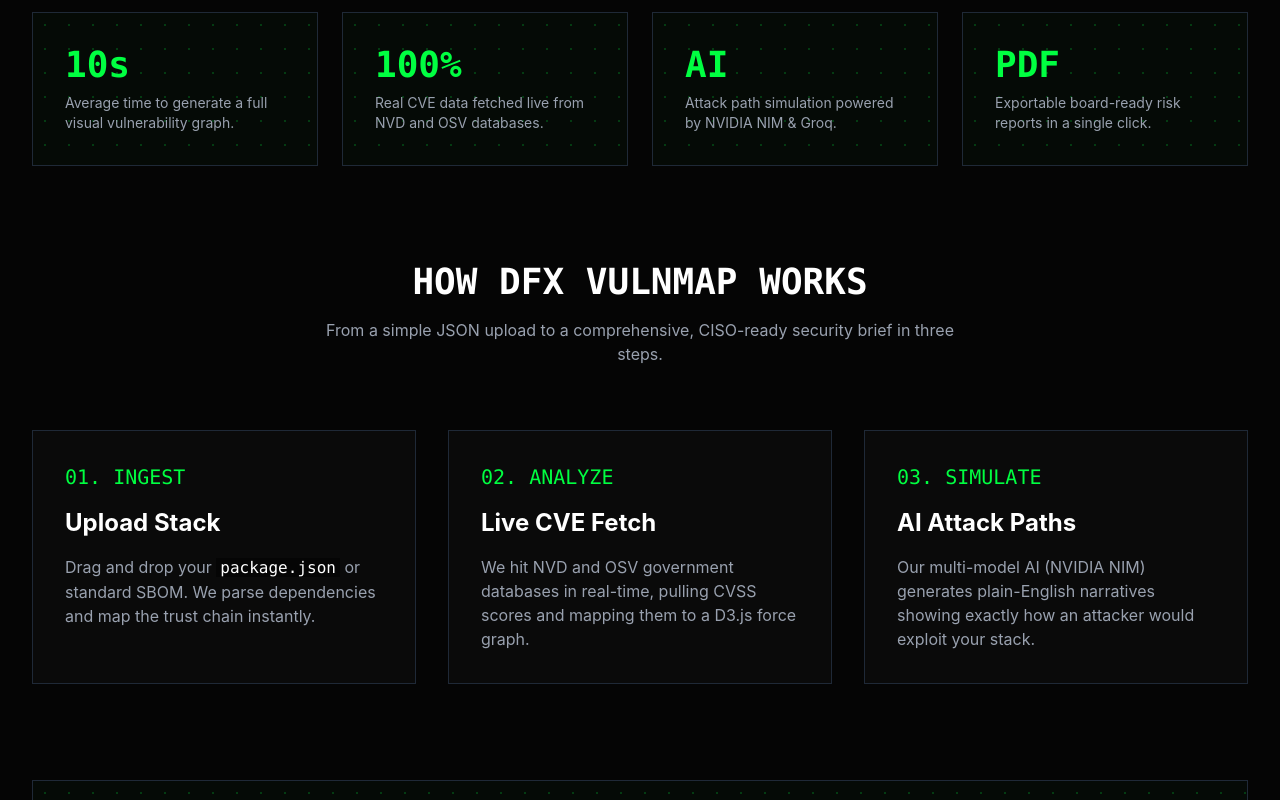
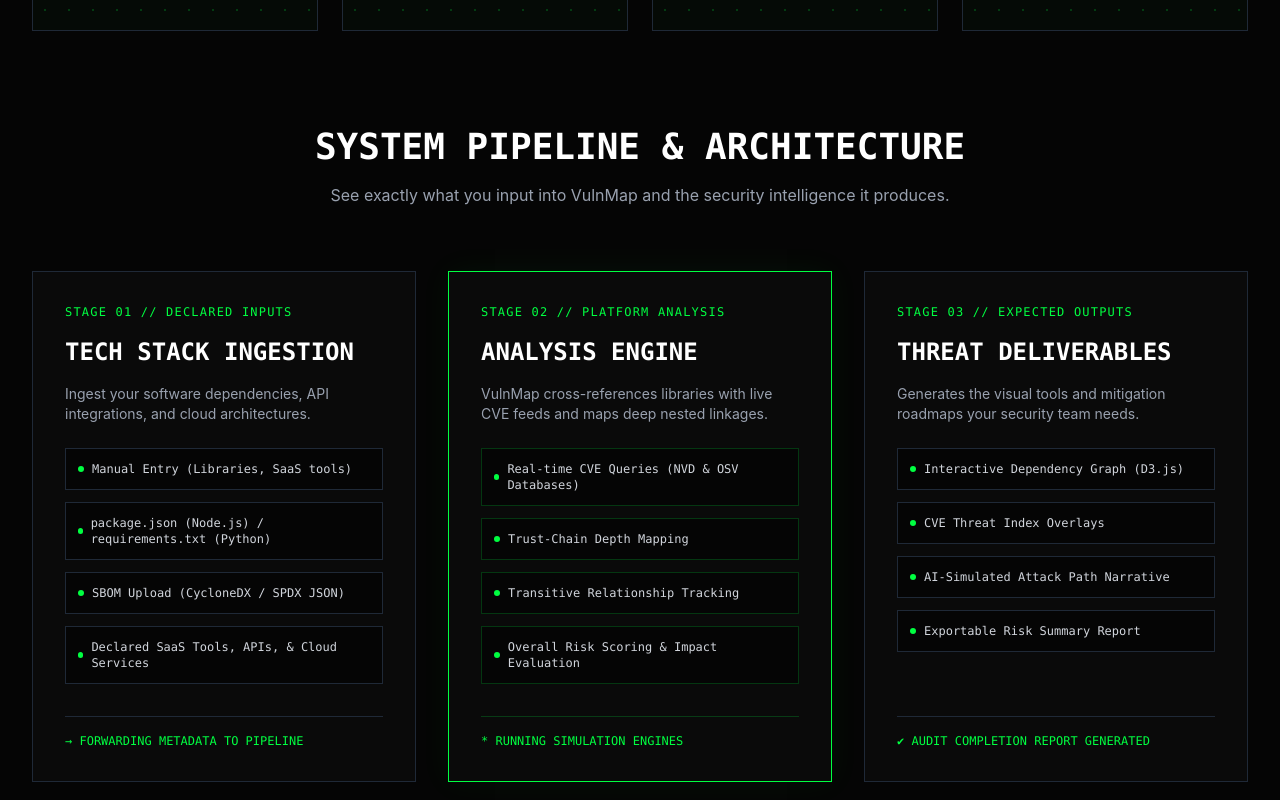
Before and after one commit to mohit4901/commit_happens_mohit0011, a React (Vite) app in the folder client/: page / in a window 1280 px wide. Shown: the part 1100-1900 px from the top of the page. Built offline with nearby package versions, Linux system fonts and the light colour scheme.

Commit message:
feat: replace problem statement text with visual pipeline diagram section

```diff
--- a/client/src/pages/Landing.jsx
+++ b/client/src/pages/Landing.jsx
@@ -43,20 +43,10 @@
           {/* Left Column */}
           <div className="p-8 lg:p-16 flex flex-col justify-center">
 
-            {/* Problem Statement 3 Hackathon Banner */}
-            <div className="border border-brand-green/30 bg-brand-green/5 p-5 mb-8 font-mono text-xs text-brand-green flex flex-col gap-2 rounded-sm max-w-xl">
-              <div className="font-bold uppercase tracking-wider flex items-center gap-2">
-                <Shield className="w-4 h-4 text-brand-green" /> HACKATHON TRACK: PROBLEM STATEMENT 3
-              </div>
-              <div className="text-gray-300 font-sans text-sm mt-1">
-                <strong>Cybersecurity Enterprise Web Tool</strong> — Supply Chain Vulnerability Visualizer
-              </div>
-              <div className="grid grid-cols-2 gap-x-4 gap-y-1.5 mt-3 text-gray-400 text-[11px]">
-                <div className="flex items-center gap-1.5">✓ Manual & JSON/SBOM Upload</div>
-                <div className="flex items-center gap-1.5">✓ Trust-Chain Depth Mapping</div>
-                <div className="flex items-center gap-1.5">✓ Public CVE Overlay (NVD/OSV)</div>
-                <div className="flex items-center gap-1.5">✓ Exportable Risk Reports</div>
-              </div>
+            {/* Threat Intelligence Badge */}
+            <div className="inline-flex items-center gap-2 border border-vulnmap-border bg-[#0a0a0a] px-3 py-1.5 w-max mb-8">
+              <div className="w-1.5 h-1.5 rounded-full bg-brand-green animate-pulse"></div>
+              <span className="text-xs text-gray-300 uppercase tracking-widest">Supply Chain Threat Intelligence</span>
             </div>
 
             <h1 className="text-4xl lg:text-6xl font-mono font-bold leading-tight mb-8">
@@ -124,31 +114,108 @@
           </div>
         </div>
 
-        {/* How It Works Section */}
+        {/* System Pipeline Diagram Section */}
         <section className="mb-24">
           <div className="text-center mb-16">
-            <h2 className="text-3xl lg:text-4xl font-mono font-bold mb-4 uppercase">How DFX VulnMap Works</h2>
-            <p className="text-gray-400 max-w-2xl mx-auto">From a simple JSON upload to a comprehensive, CISO-ready security brief in three steps.</p>
+            <h2 className="text-3xl lg:text-4xl font-mono font-bold mb-4 uppercase">SYSTEM PIPELINE & ARCHITECTURE</h2>
+            <p className="text-gray-400 max-w-2xl mx-auto">See exactly what you input into VulnMap and the security intelligence it produces.</p>
           </div>
 
-          <div className="grid grid-cols-1 md:grid-cols-3 gap-8 relative">
-            <div className="bg-[#0a0a0a] border border-vulnmap-border p-8 relative z-10">
-              <div className="text-brand-green font-mono text-xl mb-4">01. INGEST</div>
-              <h3 className="text-2xl font-bold mb-4">Upload Stack</h3>
-              <p className="text-gray-400">Drag and drop your <code className="bg-vulnmap-dark px-1 text-white">package.json</code> or standard SBOM. We parse dependencies and map the trust chain instantly.</p>
+          <div className="grid grid-cols-1 lg:grid-cols-3 gap-8 items-stretch relative">
+
+            {/* Step 1: Inputs */}
+            <div className="border border-vulnmap-border bg-[#0a0a0a] p-8 flex flex-col justify-between">
+              <div>
+                <div className="text-brand-green font-mono text-xs uppercase tracking-widest mb-4">STAGE 01 // DECLARED INPUTS</div>
+                <h3 className="text-2xl font-bold font-mono mb-4 text-white">TECH STACK INGESTION</h3>
+                <p className="text-gray-400 text-sm mb-6">Ingest your software dependencies, API integrations, and cloud architectures.</p>
+
+                <ul className="space-y-3 text-xs font-mono text-gray-300">
+                  <li className="flex items-center gap-2 border border-vulnmap-border p-3 bg-[#050505]">
+                    <span className="w-1.5 h-1.5 rounded-full bg-brand-green"></span>
+                    Manual Entry (Libraries, SaaS tools)
+                  </li>
+                  <li className="flex items-center gap-2 border border-vulnmap-border p-3 bg-[#050505]">
+                    <span className="w-1.5 h-1.5 rounded-full bg-brand-green"></span>
+                    package.json (Node.js) / requirements.txt (Python)
+                  </li>
+                  <li className="flex items-center gap-2 border border-vulnmap-border p-3 bg-[#050505]">
+                    <span className="w-1.5 h-1.5 rounded-full bg-brand-green"></span>
+                    SBOM Upload (CycloneDX / SPDX JSON)
+                  </li>
+                  <li className="flex items-center gap-2 border border-vulnmap-border p-3 bg-[#050505]">
+                    <span className="w-1.5 h-1.5 rounded-full bg-brand-green"></span>
+                    Declared SaaS Tools, APIs, & Cloud Services
+                  </li>
+                </ul>
+              </div>
+              <div className="text-brand-green text-xs font-mono mt-8 border-t border-vulnmap-border pt-4">
+                → FORWARDING METADATA TO PIPELINE
+              </div>
             </div>
 
-            <div className="bg-[#0a0a0a] border border-vulnmap-border p-8 relative z-10">
-              <div className="text-brand-green font-mono text-xl mb-4">02. ANALYZE</div>
-              <h3 className="text-2xl font-bold mb-4">Live CVE Fetch</h3>
-              <p className="text-gray-400">We hit NVD and OSV government databases in real-time, pulling CVSS scores and mapping them to a D3.js force graph.</p>
+            {/* Step 2: Engine/Analysis */}
+            <div className="border border-brand-green bg-[#0a0a0a] p-8 flex flex-col justify-between relative shadow-[0_0_30px_rgba(0,255,65,0.05)]">
+              <div>
+                <div className="text-brand-green font-mono text-xs uppercase tracking-widest mb-4">STAGE 02 // PLATFORM ANALYSIS</div>
+                <h3 className="text-2xl font-bold font-mono mb-4 text-white">ANALYSIS ENGINE</h3>
+                <p className="text-gray-400 text-sm mb-6">VulnMap cross-references libraries with live CVE feeds and maps deep nested linkages.</p>
+
+                <ul className="space-y-3 text-xs font-mono text-gray-300">
+                  <li className="flex items-center gap-2 border border-brand-green/20 p-3 bg-[#050505]">
+                    <span className="w-1.5 h-1.5 rounded-full bg-brand-green animate-pulse"></span>
+                    Real-time CVE Queries (NVD & OSV Databases)
+                  </li>
+                  <li className="flex items-center gap-2 border border-brand-green/20 p-3 bg-[#050505]">
+                    <span className="w-1.5 h-1.5 rounded-full bg-brand-green animate-pulse"></span>
+                    Trust-Chain Depth Mapping
+                  </li>
+                  <li className="flex items-center gap-2 border border-brand-green/20 p-3 bg-[#050505]">
+                    <span className="w-1.5 h-1.5 rounded-full bg-brand-green animate-pulse"></span>
+                    Transitive Relationship Tracking
+                  </li>
+                  <li className="flex items-center gap-2 border border-brand-green/20 p-3 bg-[#050505]">
+                    <span className="w-1.5 h-1.5 rounded-full bg-brand-green animate-pulse"></span>
+                    Overall Risk Scoring & Impact Evaluation
+                  </li>
+                </ul>
+              </div>
+              <div className="text-brand-green text-xs font-mono mt-8 border-t border-brand-green/20 pt-4">
+                * RUNNING SIMULATION ENGINES
+              </div>
             </div>
 
-            <div className="bg-[#0a0a0a] border border-vulnmap-border p-8 relative z-10">
-              <div className="text-brand-green font-mono text-xl mb-4">03. SIMULATE</div>
-              <h3 className="text-2xl font-bold mb-4">AI Attack Paths</h3>
-              <p className="text-gray-400">Our multi-model AI (NVIDIA NIM) generates plain-English narratives showing exactly how an attacker would exploit your stack.</p>
+            {/* Step 3: Outputs */}
+            <div className="border border-vulnmap-border bg-[#0a0a0a] p-8 flex flex-col justify-between">
+              <div>
+                <div className="text-brand-green font-mono text-xs uppercase tracking-widest mb-4">STAGE 03 // EXPECTED OUTPUTS</div>
+                <h3 className="text-2xl font-bold font-mono mb-4 text-white">THREAT DELIVERABLES</h3>
+                <p className="text-gray-400 text-sm mb-6">Generates the visual tools and mitigation roadmaps your security team needs.</p>
+
+                <ul className="space-y-3 text-xs font-mono text-gray-300">
+                  <li className="flex items-center gap-2 border border-vulnmap-border p-3 bg-[#050505]">
+                    <span className="w-1.5 h-1.5 rounded-full bg-brand-green"></span>
+                    Interactive Dependency Graph (D3.js)
+                  </li>
+                  <li className="flex items-center gap-2 border border-vulnmap-border p-3 bg-[#050505]">
+                    <span className="w-1.5 h-1.5 rounded-full bg-brand-green"></span>
+                    CVE Threat Index Overlays
+                  </li>
+                  <li className="flex items-center gap-2 border border-vulnmap-border p-3 bg-[#050505]">
+                    <span className="w-1.5 h-1.5 rounded-full bg-brand-green"></span>
+                    AI-Simulated Attack Path Narrative
+                  </li>
+                  <li className="flex items-center gap-2 border border-vulnmap-border p-3 bg-[#050505]">
+                    <span className="w-1.5 h-1.5 rounded-full bg-brand-green"></span>
+                    Exportable Risk Summary Report
+                  </li>
+                </ul>
+              </div>
+              <div className="text-brand-green text-xs font-mono mt-8 border-t border-vulnmap-border pt-4">
+                ✔ AUDIT COMPLETION REPORT GENERATED
+              </div>
             </div>
+
           </div>
         </section>
 
```
Also changed, not shown: 4 other files (tests, documents, lock files or other folders).
